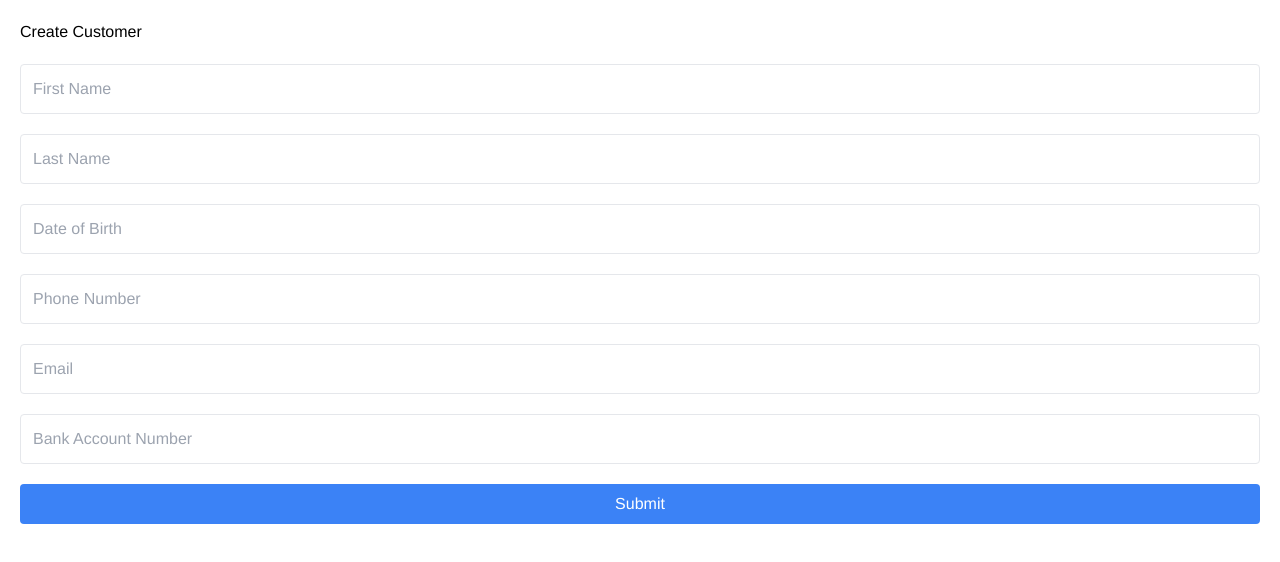
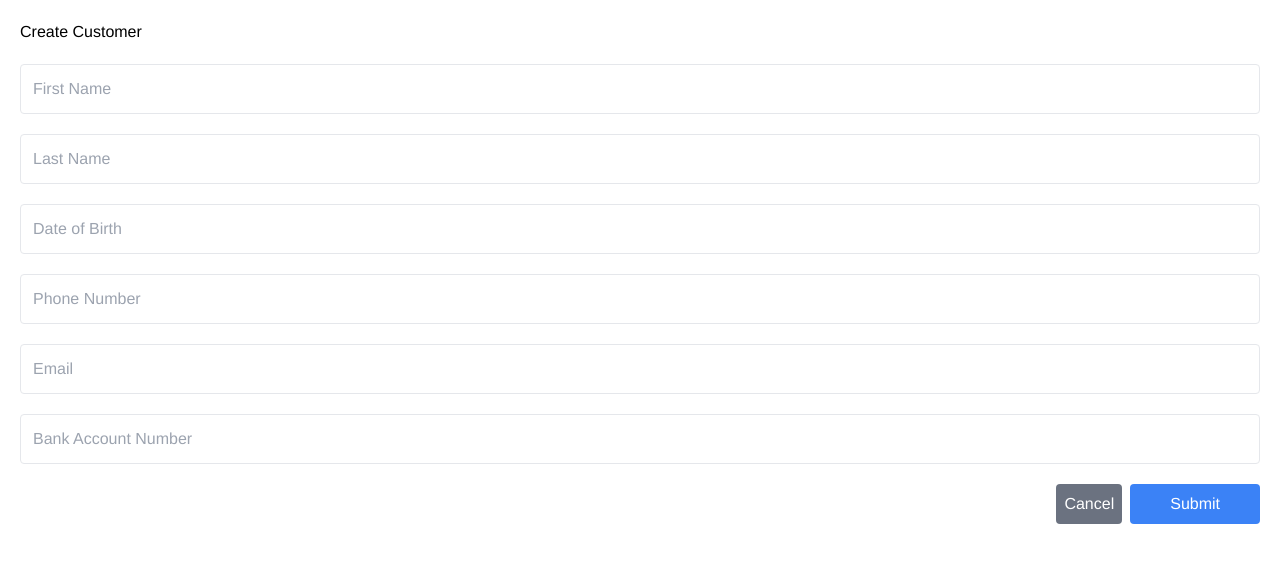
Before and after one commit to Master2IT/crud-test-vuejs-development, a Vue app: page / in a window 1280 px wide. Shown: the top 562 px of the page. Built offline with nearby package versions, Linux system fonts and the light colour scheme.

Commit message:
init update customer form

```diff
--- a/src/components/Form.vue
+++ b/src/components/Form.vue
@@ -1,6 +1,6 @@
 <template>
   <form class="form flex flex-col gap-5" @submit="handleSubmitForm">
-    <h1>{{ type }} Customer</h1>
+    <h1><span class="capitalize">{{ type }}</span> Customer</h1>
     <input v-model="form.firstName" class="p-3 w-full border rounded" placeholder="First Name"
            type="text"/>
     <input v-model="form.lastName" class="p-3 w-full border rounded" placeholder="Last Name" type="text"/>
@@ -12,15 +12,18 @@
     <input v-model="form.bankAccountNumber" class="p-3 w-full border rounded"
            placeholder="Bank Account Number"
            type="text"/>
-    <button class="p-2 rounded bg-blue-500 text-white">Submit</button>
+    <div class="flex gap-2 justify-end">
+      <button class="p-2 rounded bg-gray-500 text-white" type="button" @click="emit('handleCancel')">Cancel</button>
+      <button class="p-2 px-10 rounded bg-blue-500 text-white">Submit</button>
+    </div>
   </form>
 </template>
 <script setup>
-import {ref, defineEmits, defineProps} from 'vue'
-import {getOne} from "@/services/storage";
+import {ref, defineEmits, defineProps, onMounted} from 'vue'
+import {addToStorage, getOne, updateStorage} from "@/services/storage";
 
-const {type} = defineProps(['type']);
-const emit = defineEmits(['handleSubmit'])
+const {type, email} = defineProps(['type', 'email']);
+const emit = defineEmits(['handleSubmit', 'handleCancel'])
 
 const form = ref({
   firstName: '',
@@ -29,6 +32,21 @@ const form = ref({
   phoneNumber: '',
   email: '',
   bankAccountNumber: ''
+})
+
+onMounted(() => {
+  if (type === 'update') {
+    email && (form.value = getOne(email))
+  } else {
+    form.value = {
+      firstName: '',
+      lastName: '',
+      dateOfBirth: '',
+      phoneNumber: '',
+      email: '',
+      bankAccountNumber: ''
+    }
+  }
 })
 
 const validateForm = () => {
@@ -57,7 +75,7 @@ const validateForm = () => {
   const customer = getOne(form.value.email);
 
   // Validate email
-  if (customer) {
+  if (customer && customer.email !== form.value.email) {
     alert("Email is duplicated!")
     isValid = false;
   }
@@ -81,7 +99,16 @@ const handleSubmitForm = e => {
   e.preventDefault()
 
   if (validateForm()) {
-
+    if (type === 'create') {
+      addToStorage(form.value);
+      alert('Customer created successfully.')
+      emit('handleSubmit')
+    }
+    if (type === 'update') {
+      updateStorage(form);
+      alert('Customer updated successfully.')
+      emit('handleSubmit')
+    }
   }
 }
 
```
